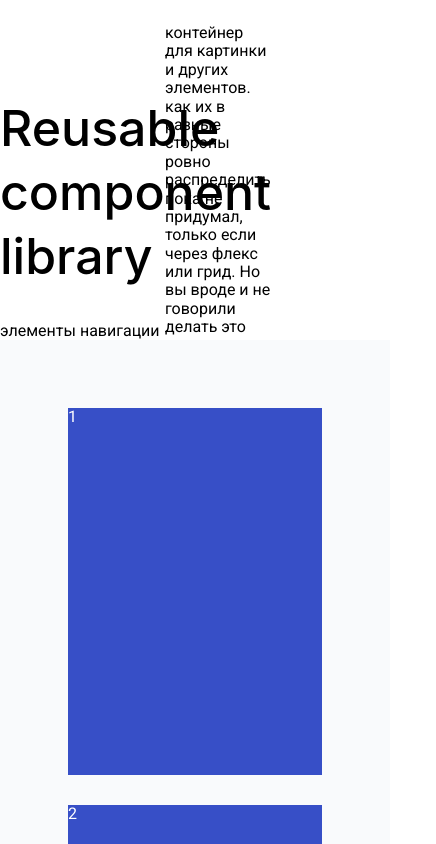
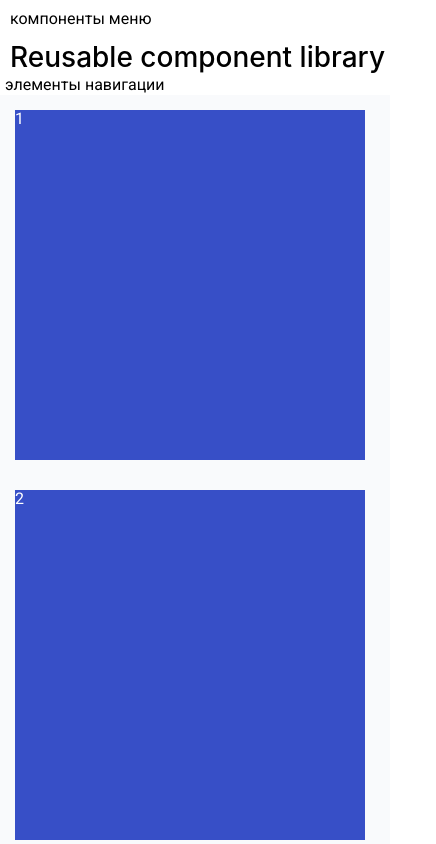
Before and after one commit to js-tasks-ru/htmlcss-20231027_daniilk, a website: page index.html in a window 390 px wide. Shown: the top 844 px of the page, 436 px wide, since content can reach past the window. Drawn offline with Linux system fonts and the light colour scheme.

Commit message:
add media

```diff
--- a/assets/css/main.css
+++ b/assets/css/main.css
@@ -34,7 +34,28 @@ body,html {
 }
 
 .container {
-
     max-width: 1110px;
     margin: auto;
 }
+
+@media screen  and (max-width: 1200px) {
+    .container {
+        max-width: 900px;
+        margin: auto;
+
+    }
+}
+
+@media screen  and (max-width: 950px) {
+    .container {
+        max-width: 750px;
+        margin: auto;
+    }
+}
+
+@media screen  and (max-width: 750px) {
+    .container {
+        max-width: 500px;
+        margin: auto;
+    }
+}
--- a/components/body/body.css
+++ b/components/body/body.css
@@ -5,3 +5,9 @@
     flex-grow: 1;
     padding: 68px;
 }
+
+@media screen and (max-width: 500px) {
+    .body {
+        padding: 15px;
+    }
+}
--- a/components/card/card.css
+++ b/components/card/card.css
@@ -6,4 +6,12 @@
     высота также растягивалась? */
     /* max-height: 367px; */
     flex-shrink: 1;
+    /* flex-grow: 1; */
 }
+
+@media screen and (max-width: 500px) {
+    .card {
+        max-width: 350px;
+        max-width: 350px;
+    }
+}
--- a/components/cards/cards.css
+++ b/components/cards/cards.css
@@ -1,6 +1,13 @@
 .cards {
-    color: var(--white);
-    display: flex;
-    flex-wrap:wrap;
-    gap: 30px;
+  color: var(--white);
+  display: flex;
+  flex-wrap: wrap;
+  justify-content: center;
+  gap: 30px;
 }
+
+@media screen and (max-width: 500px) {
+  .cards {
+    flex-direction: column;
+  }
+}
--- a/components/header/header.css
+++ b/components/header/header.css
@@ -5,10 +5,10 @@
 
 .header__menu {
 
-    height: 34px;
+    max-height: 34px;
     margin: auto;
     flex-shrink: 0;
-    margin: 24px 165px 38px 165px;
+    padding: 24px 165px 38px 165px;
 }
 
 .header__title {
@@ -21,9 +21,30 @@ line-height: 64px;
 }
 
 .header__nav {
-    display: inline-flex;
+    display: flex;
     align-items: center;
     gap: 40px;
 
+}
 
+@media screen and (max-width:500px) {
+    .header__title {
+        padding-left: 10px;
+        line-height: 38px;
+        font-size: 28px;
+    }
+
+    .header__nav {
+        padding-left: 5px;
+    }
+
+    .header__menu {
+        padding: 10px;
+    }
 }
+
+@media screen and (max-width:900px) {
+    .header__menu {
+        padding: 10px;
+    }
+}
--- a/index.html
+++ b/index.html
@@ -2,18 +2,19 @@
 <!-- Главная страница -->
 <html lang="ru">
   <head>
+    <meta name="viewport" content="initial-scale=1">
     <link rel="stylesheet" href="./assets/css/main.css" />
   </head>
   <body>
     <div class="container__body">
-      <header class="header container">
+      <header class="header">
+        <div class="container">
         <div class="header__menu">
-          контейнер для картинки и других элементов. как их в разные стороны
-          ровно распределить пока не придумал, только если через флекс или грид.
-          Но вы вроде и не говорили делать это
+         компоненты меню
         </div>
-        <h1 class="header__title">Reusable component library</h1>
+        <h class="header__title">Reusable component library</h>
         <div class="header__nav">элементы навигации</div>
+      </div>
       </header>
       <article class="body ">
         <div class="container">
```
